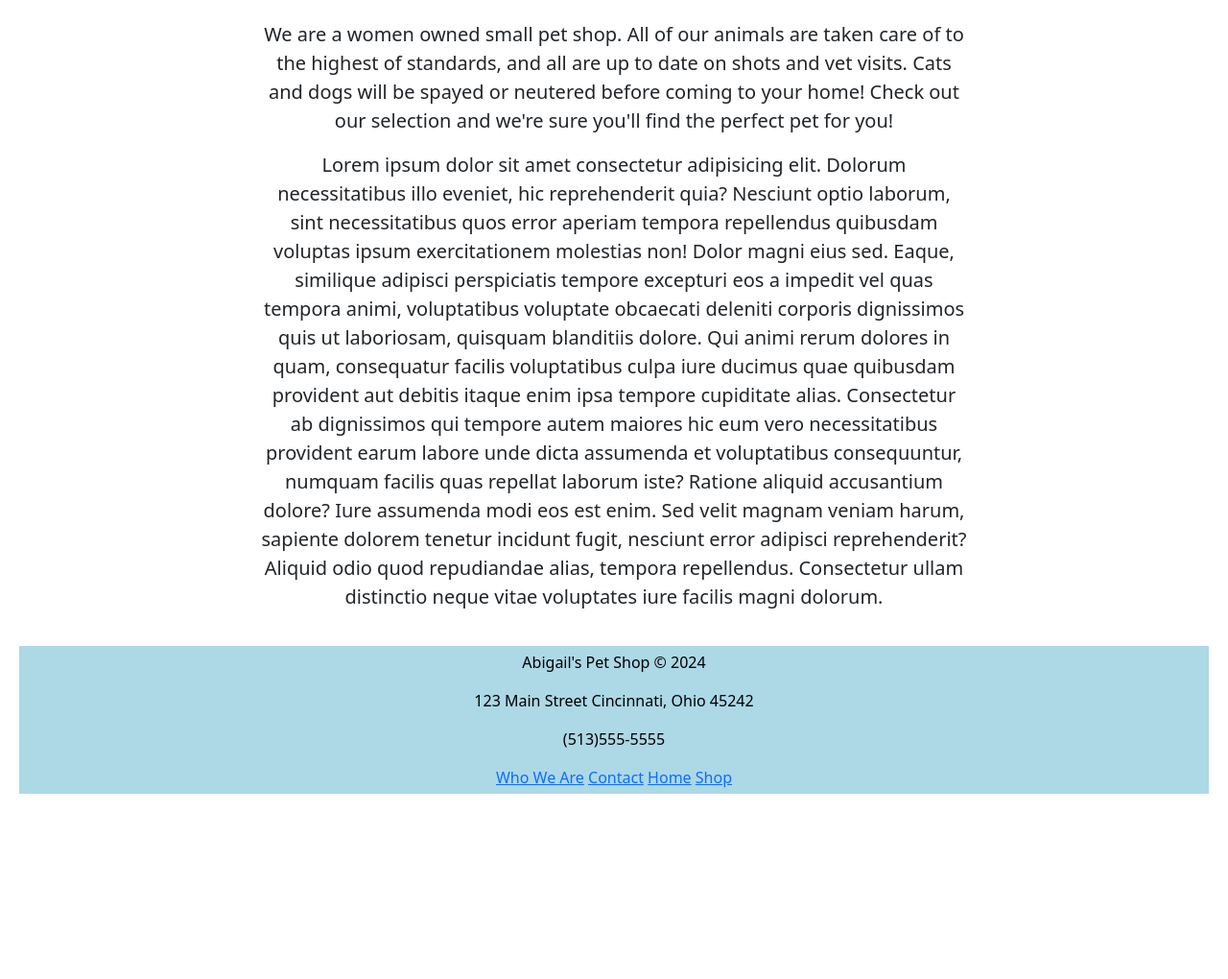
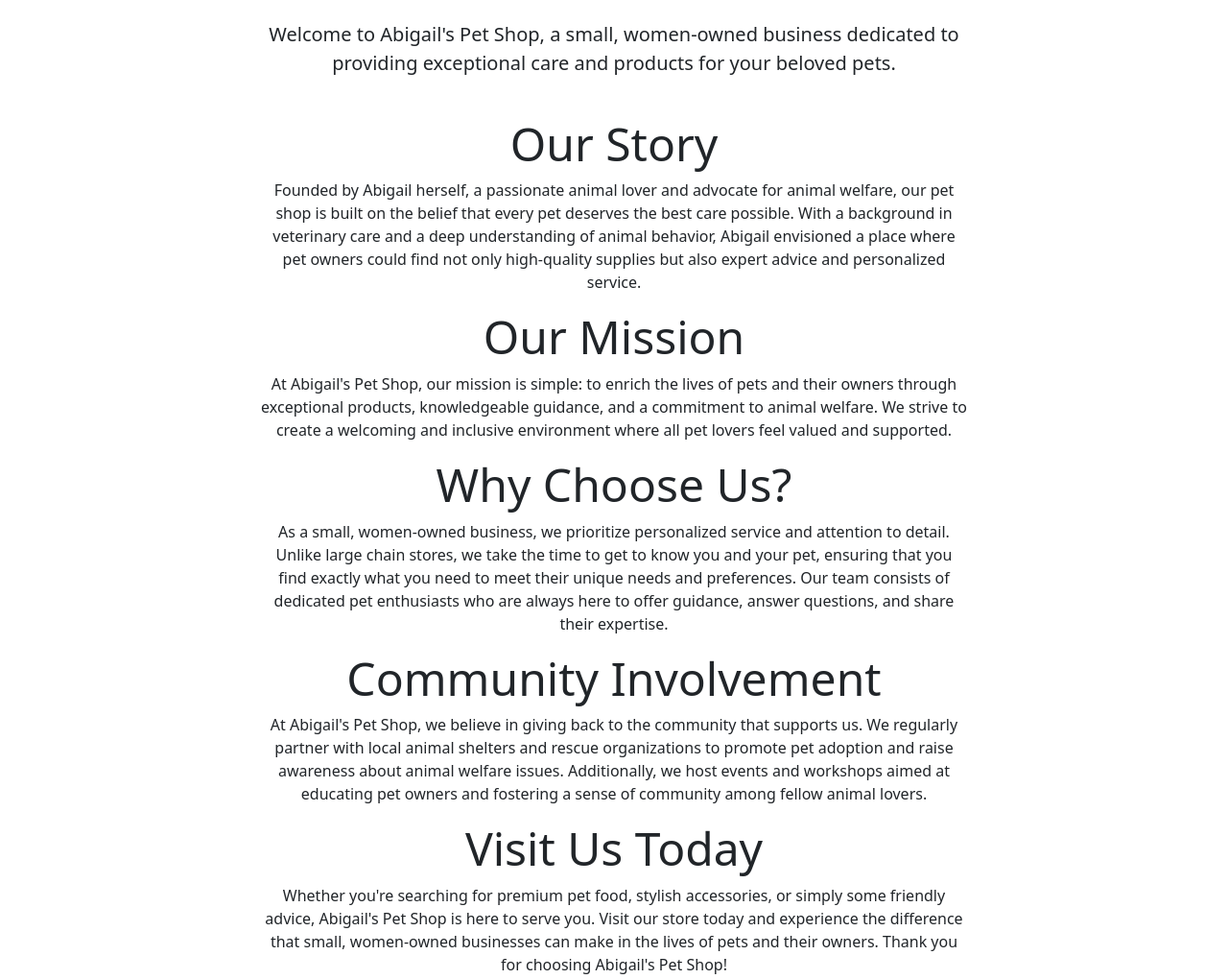
Before and after one commit to abigailjcollins/PetStoreProject, a plain HTML site: page WhoWeAre.html in a window 1280 px wide. Shown: the part 240-1260 px from the top of the page at 96% size. Before the commit the page ends 1087 px from the top, so only its background shows below. Drawn offline with nearby package versions, Linux system fonts and the light colour scheme.

Commit message:
Finished for real(hopefully)

```diff
--- a/WhoWeAre.html
+++ b/WhoWeAre.html
@@ -58,12 +58,30 @@
                     <h2 class="text-dark display-3 ">About Abigail's Pet Shop</h2>
                     <br>
                     <p class="text-dark lead ">
-                        We are a women owned small pet shop. All of our animals are taken care of to the highest of
-                        standards, and all are up to date on shots and vet visits. Cats and dogs will be spayed or
-                        neutered before coming to your home! Check out our selection and we're sure you'll find the
-                        perfect pet for you!
-                        <br>
-                        <p class="text-dark lead">Lorem ipsum dolor sit amet consectetur adipisicing elit. Dolorum necessitatibus illo eveniet, hic reprehenderit quia? Nesciunt optio laborum, sint necessitatibus quos error aperiam tempora repellendus quibusdam voluptas ipsum exercitationem molestias non! Dolor magni eius sed. Eaque, similique adipisci perspiciatis tempore excepturi eos a impedit vel quas tempora animi, voluptatibus voluptate obcaecati deleniti corporis dignissimos quis ut laboriosam, quisquam blanditiis dolore. Qui animi rerum dolores in quam, consequatur facilis voluptatibus culpa iure ducimus quae quibusdam provident aut debitis itaque enim ipsa tempore cupiditate alias. Consectetur ab dignissimos qui tempore autem maiores hic eum vero necessitatibus provident earum labore unde dicta assumenda et voluptatibus consequuntur, numquam facilis quas repellat laborum iste? Ratione aliquid accusantium dolore? Iure assumenda modi eos est enim. Sed velit magnam veniam harum, sapiente dolorem tenetur incidunt fugit, nesciunt error adipisci reprehenderit? Aliquid odio quod repudiandae alias, tempora repellendus. Consectetur ullam distinctio neque vitae voluptates iure facilis magni dolorum.</p>
+
+Welcome to Abigail's Pet Shop, a small, women-owned business dedicated to providing exceptional care and products for your beloved pets.</p>
+<br>
+<h2 class="text-dark display-5"> Our Story</h2>
+
+<p>Founded by Abigail herself, a passionate animal lover and advocate for animal welfare, our pet shop is built on the belief that every pet deserves the best care possible. With a background in veterinary care and a deep understanding of animal behavior, Abigail envisioned a place where pet owners could find not only high-quality supplies but also expert advice and personalized service.</p>
+
+<h2 class="text-dark display-5">Our Mission</h2>
+
+<p>At Abigail's Pet Shop, our mission is simple: to enrich the lives of pets and their owners through exceptional products, knowledgeable guidance, and a commitment to animal welfare. We strive to create a welcoming and inclusive environment where all pet lovers feel valued and supported.</p>
+
+<h2 class="text-dark display-5">Why Choose Us?</h2>
+
+<p>As a small, women-owned business, we prioritize personalized service and attention to detail. Unlike large chain stores, we take the time to get to know you and your pet, ensuring that you find exactly what you need to meet their unique needs and preferences. Our team consists of dedicated pet enthusiasts who are always here to offer guidance, answer questions, and share their expertise.</p>
+
+<h2 class="text-dark display-5">Community Involvement</h2>
+
+<p>At Abigail's Pet Shop, we believe in giving back to the community that supports us. We regularly partner with local animal shelters and rescue organizations to promote pet adoption and raise awareness about animal welfare issues. Additionally, we host events and workshops aimed at educating pet owners and fostering a sense of community among fellow animal lovers.</p>
+
+<h2 class="text-dark display-5">Visit Us Today</h2>
+
+<p>Whether you're searching for premium pet food, stylish accessories, or simply some friendly advice, Abigail's Pet Shop is here to serve you. Visit our store today and experience the difference that small, women-owned businesses can make in the lives of pets and their owners.
+
+Thank you for choosing Abigail's Pet Shop!</p>
 
                 </div>
             </div>
```
Also changed, not shown: index.html (+13 -3 lines).
